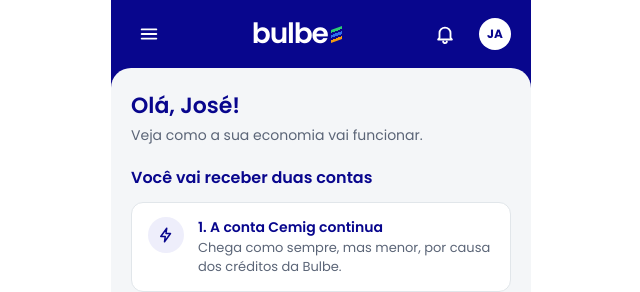
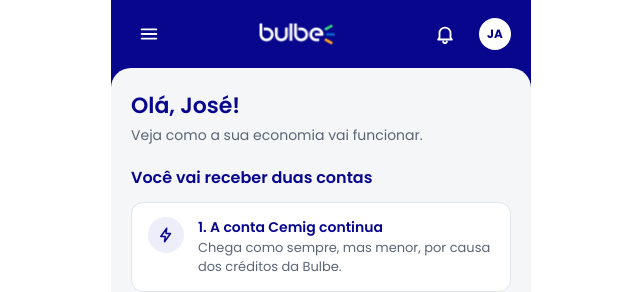
Before and after one commit to jpalves7/202602-projeto1-a-08, a plain HTML site: page pages/como-funciona.html in a window 1280 px wide. Shown: the top 292 px of the page, 319-959 px from the left. Drawn offline with Linux system fonts and the light colour scheme.

Commit message:
feat: troca logo em texto pelas imagens, HU1

```diff
--- a/assets/css/como-funciona.css
+++ b/assets/css/como-funciona.css
@@ -1,4 +1,12 @@
 /* Estilos específicos da HU01 · Como a Bulbe funciona */
+
+/* Logo em imagem (assets/img), nos mesmos tamanhos da HU05 */
+.logo-img {
+  display: block;
+  width: 82px;
+  height: auto;
+}
+.logo-pequeno .logo-img { width: 72px; }
 
 /* Tela 1: lista das duas contas */
 .passos {
--- a/pages/como-funciona.html
+++ b/pages/como-funciona.html
@@ -16,7 +16,7 @@
         <svg class="icone" viewBox="0 0 24 24" aria-hidden="true"><line x1="4" y1="7" x2="20" y2="7"/><line x1="4" y1="12" x2="20" y2="12"/><line x1="4" y1="17" x2="20" y2="17"/></svg>
       </button>
       <a href="../index.html" class="logo" aria-label="Bulbe, página inicial">
-        bulbe<span class="logo-tracos" aria-hidden="true"></span>
+        <img class="logo-img" src="../assets/img/bulbe-logo-branca.png" alt="Logo Bulbe">
       </a>
       <div class="app-topo-acoes">
         <button type="button" class="botao-icone" aria-label="Notificações">
@@ -87,7 +87,9 @@
         <svg class="icone" viewBox="0 0 24 24" aria-hidden="true"><polyline points="9,14 4,9 9,4"/><path d="M4 9h10a6 6 0 0 1 0 12h-3"/></svg>
       </button>
       <h2 class="app-topo-titulo">Sua economia</h2>
-      <span class="logo logo-pequeno" aria-hidden="true">bulbe<span class="logo-tracos"></span></span>
+      <span class="logo logo-pequeno">
+        <img class="logo-img" src="../assets/img/bulbe-logo-azul.png" alt="Logo Bulbe">
+      </span>
     </header>
 
     <main class="app-conteudo">
@@ -149,7 +151,9 @@
         <svg class="icone" viewBox="0 0 24 24" aria-hidden="true"><polyline points="9,14 4,9 9,4"/><path d="M4 9h10a6 6 0 0 1 0 12h-3"/></svg>
       </button>
       <h2 class="app-topo-titulo">Confirmação</h2>
-      <span class="logo logo-pequeno" aria-hidden="true">bulbe<span class="logo-tracos"></span></span>
+      <span class="logo logo-pequeno">
+        <img class="logo-img" src="../assets/img/bulbe-logo-azul.png" alt="Logo Bulbe">
+      </span>
     </header>
 
     <main class="app-conteudo">
```
